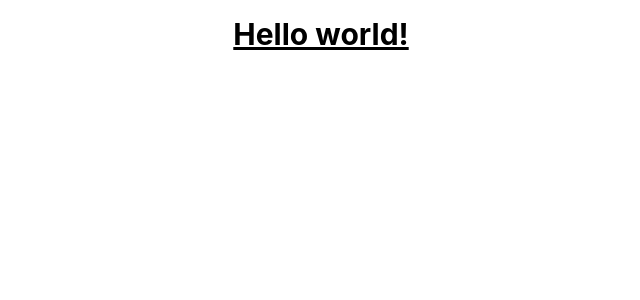
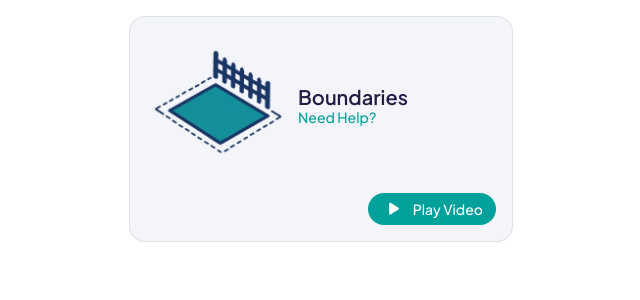
Before and after one commit to shaununderwood/test-figma-to-react, a React (Create React App) app: page / in a window 1280 px wide. Shown: the top 300 px of the page, without its empty margins (319-959 px from the left). Built offline with nearby package versions, Linux system fonts and the light colour scheme.

Commit message:
show boundary component

```diff
--- a/src/pages/page1.tsx
+++ b/src/pages/page1.tsx
@@ -1,11 +1,12 @@
 import React from 'react';
+import BoundariesCard from '../components/BoundariesCard';
 
 const Page1: React.FC = () => {
-  return <div>
-    <h1 className="text-3xl font-bold underline">
-      Hello world!
-    </h1>
-  </div>
+  return (
+    <div className="w-full max-w-sm">
+      <BoundariesCard />
+    </div>
+  );
 };
 
 export default Page1;
```
